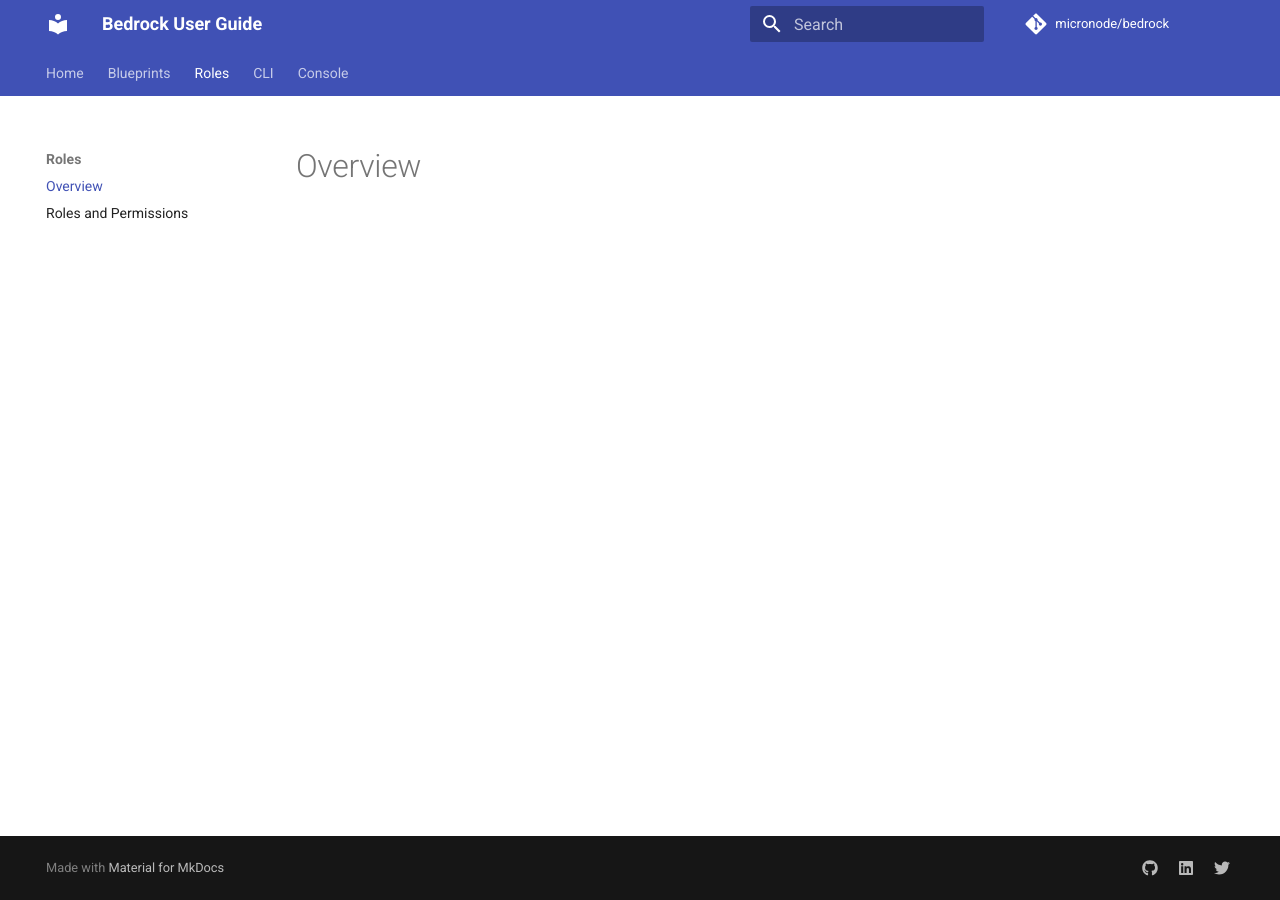
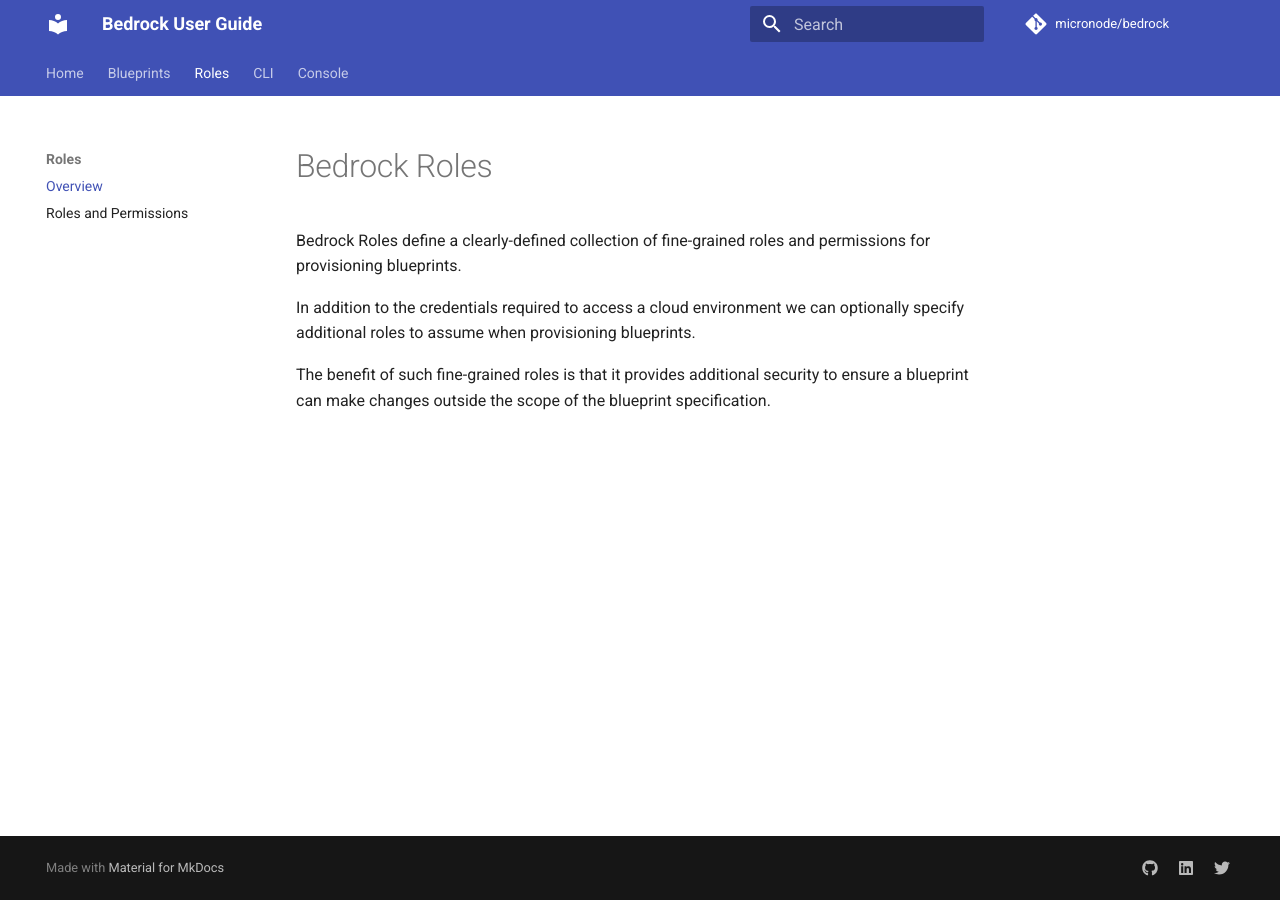
Before and after one commit to micronode/bedrock-user-guide, an MkDocs documentation site: the page built from docs/roles/index.md, in a window 1280 px wide. Built offline with MkDocs 1.6.1 and Material for MkDocs 9.7.7, drawn with Linux system fonts in a browser that asks for light colours; comment, search, counter and statistics services are not loaded.

Commit message:
Updated docs

```diff
--- a/docs/roles/index.md
+++ b/docs/roles/index.md
@@ -1 +1,8 @@
-# Overview
+# Bedrock Roles
+
+Bedrock Roles define a clearly-defined collection of fine-grained roles and permissions
+for provisioning blueprints.
+
+In addition to the credentials required to access a cloud environment we can optionally specify additional roles to assume when provisioning blueprints.
+
+The benefit of such fine-grained roles is that it provides additional security to ensure a blueprint can make changes outside the scope of the blueprint specification.
--- a/mkdocs.yml
+++ b/mkdocs.yml
@@ -21,6 +21,7 @@
       - Introduction: index.md
   - Blueprints:
       - Overview: blueprints/index.md
+      - Provisioning: blueprints/provision.md
       - Table of Blueprints: blueprints/BLUEPRINTS.md
       - Managing State: blueprints/managing-state.md
   - Roles:
```
Also changed, not shown: docs/blueprints/index.md (+5 -1 lines), docs/blueprints/provision.md (added, +69 -0 lines), docs/cli/index.md (+4 -1 lines), docs/console/index.md (+4 -1 lines).
